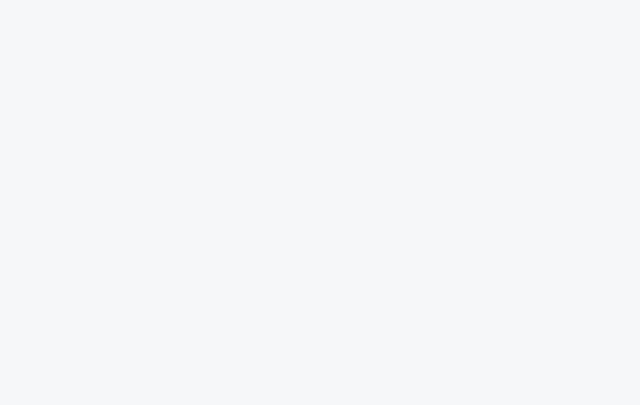
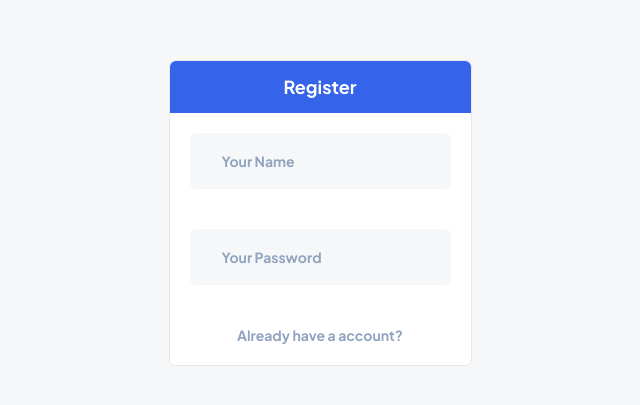
Before and after one commit to amin063/MORENT, a React (Vite) app: page /register in a window 1280 px wide. Before the commit this address had no page. Shown: the part 187-592 px from the top of the page, without its empty margins (320-960 px from the left). Built offline with nearby package versions, Linux system fonts and the light colour scheme.

Commit message:
Added Auth Page

```diff
--- a/src/main.jsx
+++ b/src/main.jsx
@@ -1,4 +1,3 @@
-import { StrictMode } from 'react'
 import { createRoot } from 'react-dom/client'
 import './index.css'
 import App from './App.jsx'
--- /dev/null
+++ b/src/pages/auth/login/Login.jsx
@@ -0,0 +1,21 @@
+import React from 'react'
+import FormInput from '../../../components/inputs/FormInput'
+import { Link } from 'react-router-dom'
+
+const Login = () => {
+    return (
+        <div className='flex justify-center items-center h-[100vh]'>
+            <form className='bg-white border rounded-md'>
+                <div className='bg-primary rounded-t-md text-white font-bold text-lg text-center p-3'>Login</div>
+                <div className='p-5 flex flex-col gap-10'>
+                    <FormInput placeholder={"Your Name"}  />
+                    <FormInput placeholder={"Your Password"}  />
+                <Link to={'/register'} className='text-center text-sm text-accent font-bold'>Don't have a account?</Link>
+                </div>
+            </form>
+        </div>
+
+    )
+}
+
+export default Login
--- /dev/null
+++ b/src/pages/auth/register/Register.jsx
@@ -0,0 +1,21 @@
+import React from 'react'
+import FormInput from '../../../components/inputs/FormInput'
+import { Link } from 'react-router-dom'
+
+const Register = () => {
+    return (
+        <div className='flex justify-center items-center h-[100vh]'>
+            <form className='bg-white border rounded-md'>
+                <div className='bg-primary rounded-t-md text-white font-bold text-lg text-center p-3'>Register</div>
+                <div className='p-5 flex flex-col gap-10'>
+                    <FormInput placeholder={"Your Name"}  />
+                    <FormInput placeholder={"Your Password"}  />
+                <Link to={'/login'} className='text-center text-sm text-accent font-bold'>Already have a account?</Link>
+                </div>
+            </form>
+        </div>
+
+    )
+}
+
+export default Register
--- a/src/pages/category/Category.jsx
+++ /dev/null
@@ -1,9 +0,0 @@
-import React from 'react'
-
-function Category() {
-  return (
-    <div>Category</div>
-  )
-}
-
-export default Category
--- a/src/pages/payment/Payment.jsx
+++ b/src/pages/payment/Payment.jsx
@@ -1,6 +1,6 @@
 import React from 'react'
-import Input from './inputs/FormInput'
-import FormInput from './inputs/FormInput'
+import Input from '../../components/inputs/FormInput'
+import FormInput from '../../components/inputs/FormInput'
 import Biling from './formSections/Biling'
 import Method from './formSections/Methods'
 import Confirmation from './formSections/Confirmation'
--- a/src/pages/payment/formSections/Biling.jsx
+++ b/src/pages/payment/formSections/Biling.jsx
@@ -1,5 +1,5 @@
 import React from 'react'
-import FormInput from '../inputs/FormInput'
+import FormInput from '../../../components/inputs/FormInput'
 
 const Biling = () => {
     return (
--- a/src/pages/payment/formSections/Confirmation.jsx
+++ b/src/pages/payment/formSections/Confirmation.jsx
@@ -1,5 +1,5 @@
 import React from 'react'
-import CheckInput from '../inputs/CheckInput'
+import CheckInput from '../../../components/inputs/CheckInput'
 import BasicBtn from '../../../components/button/BasicBtn'
 import { AiOutlineSafety } from "react-icons/ai";
 
--- a/src/pages/payment/formSections/Methods.jsx
+++ b/src/pages/payment/formSections/Methods.jsx
@@ -1,5 +1,5 @@
 import React from 'react'
-import FormInput from '../inputs/FormInput'
+import FormInput from '../../../components/inputs/FormInput'
 import visa from '../../../assets/images/Visa.png'
 import blueIcon from '../../../assets/icons/pick.svg'
 
--- a/src/routes/AppRoutes.jsx
+++ b/src/routes/AppRoutes.jsx
@@ -4,6 +4,8 @@ import UserLayout from '../layout/UserLayout'
 import Home from '../pages/home/Home'
 import Details from '../pages/details/Details'
 import Payment from '../pages/payment/Payment'
+import Login from '../pages/auth/login/Login'
+import Register from '../pages/auth/register/Register'
 
 function AppRoutes() {
     return (
@@ -14,6 +16,8 @@ function AppRoutes() {
                     <Route path='details' element={<Details />} />
                     <Route path='payment' element={<Payment />} />
                 </Route>
+                <Route path="/login" element={<Login />} />
+                <Route path="/register" element={<Register />} />
             </Routes>
         </div>
     )
```
Also changed, not shown: src/components/inputs/CheckInput.jsx (renamed from src/pages/payment/inputs/CheckInput.jsx), src/components/inputs/FormInput.jsx (renamed from src/pages/payment/inputs/FormInput.jsx).
